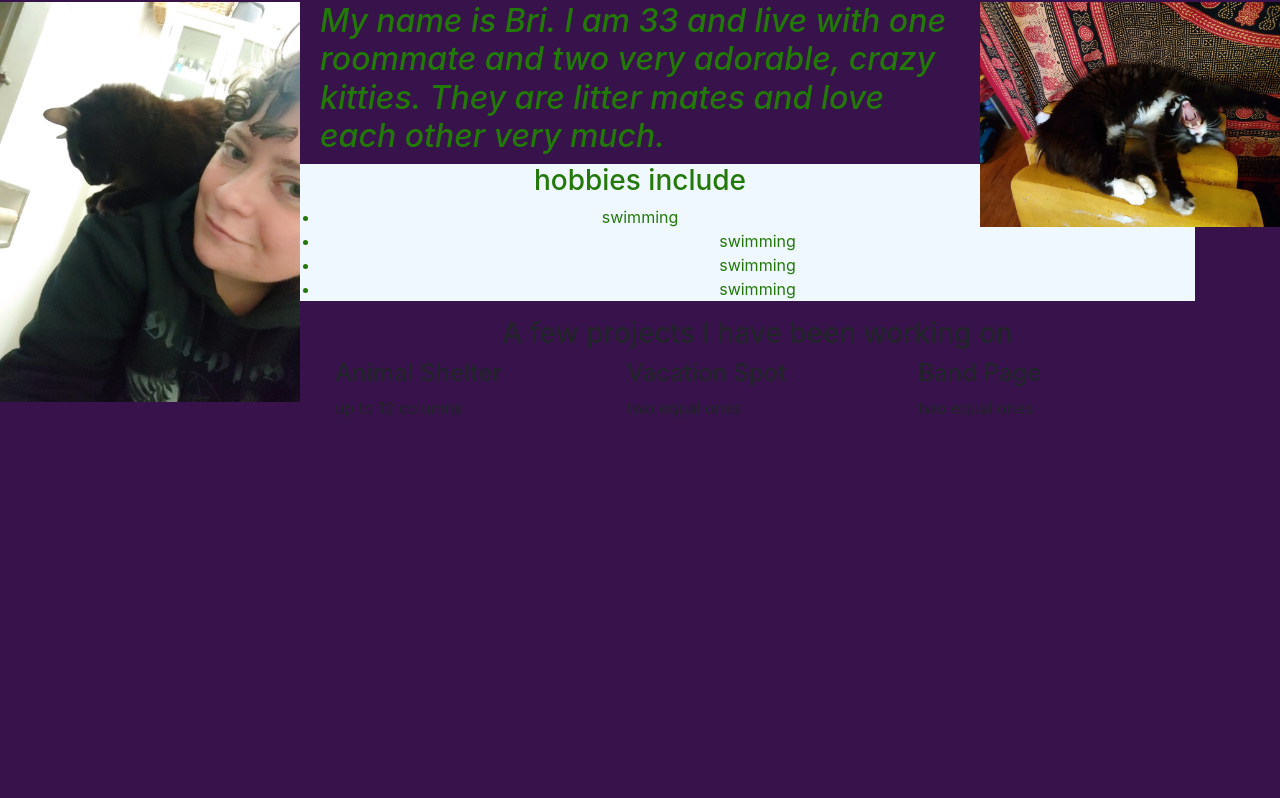
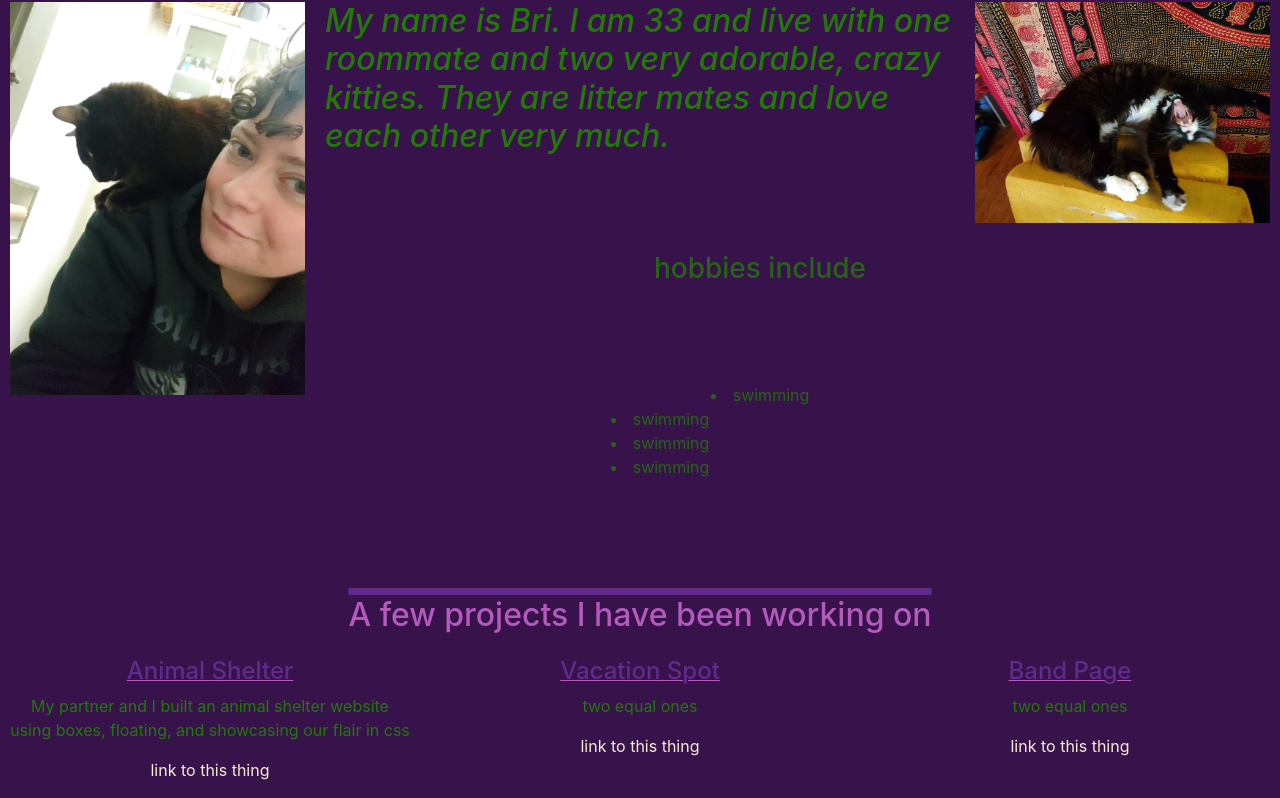
Before and after one commit to BriChavez/test1, a plain HTML site: page index.html in a window 1280 px wide. Shown: the part 198-996 px from the top of the page. Before the commit the page ends 800 px from the top, so only its background shows below. Drawn offline with Linux system fonts and the light colour scheme.

Commit message:
finishes the columns and style for the projects section

```diff
--- a/css/styles.css
+++ b/css/styles.css
@@ -1,5 +1,8 @@
 body {
   background-color: rgb(56, 18, 75);
+  margin-right: 10px;
+  margin-left: 10px;
+
 }
 
 h1 {
@@ -22,7 +25,10 @@ h1 {
 
 ul {
   text-align: center;
+  list-style-position: inside;
+  list-style-type: disc;
 }
+
 h2 {
   color: rgb(34, 121, 8);
   border: 50px soild rgb(142, 72, 145);
@@ -41,16 +47,34 @@ h2 {
 }
 
 .hobbies {
-  background-color: aliceblue;
-  color: rgb(34, 121, 8);
+  padding-top: 8%;
+  color: rgba(34, 121, 8, 0.801);
   text-align: center;
-}
-
-span {
-  position: center;
-  right: 20%;
 }
 
 h3 {
   text-align: center;
 }
+
+.container2 {
+  padding-top: 8%;
+  text-align: center;
+}
+
+h4 {
+
+  text-decoration: overline rgb(96, 43, 139) 7px;
+  color: rgb(180, 90, 189);
+  font-size: 200%;
+}
+
+h5 {
+  color: rgb(96, 43, 139);
+  padding-top: 15px;
+  text-decoration: underline rgb(180, 90, 189) 5%;
+  font-size: 150%;
+}
+
+p {
+  color:rgb(34, 121, 8)
+}
--- a/index.html
+++ b/index.html
@@ -16,38 +16,33 @@
   <div class="hobbies">
     <h3>hobbies include</h3>
       <ul class="hobbies">
-        <li>
-          <span>swimming</span>
-        </li>
-        <li>
-          <span>swimming</span>
-        </li>
-        <li>
-          <span>swimming</span>
-        </li>
-        <li>
-          <span>swimming</span>
-        </li>
+        <li>swimming</li>
+        <li>swimming</li>
+        <li>swimming</li>
+        <li>swimming</li>
       </ul>
   </div>
   </div>
 </body>
 
 <body>
-  <div class="container">
-    <h3>A few projects I have been working on</h3>
+  <div class="container2">
+    <h4>A few projects I have been working on</h4>
     <div class="row">
       <div class="col-4">
-        <h4>Animal Shelter</h4>
-        <p>up to 12 columns</p>
+        <h5>Animal Shelter</h5>
+        <p>My partner and I built an animal shelter website using boxes, floating, and showcasing our flair in css<p>
+        <a href="https://developer.mozilla.org/en-US/docs/Learn/CSS/Styling_text/Styling_links" style="color:antiquewhite">link to this thing</a>
       </div>
       <div class="col-4">
-        <h4>Vacation Spot</h4>
+        <h5>Vacation Spot</h5>
         <p>two equal ones</p>
+        <a href="https://developer.mozilla.org/en-US/docs/Learn/CSS/Styling_text/Styling_links" style="color:antiquewhite">link to this thing</a>
       </div>
       <div class="col-4">
-        <h4>Band Page</h4>
+        <h5>Band Page</h5>
         <p>two equal ones</p>
+        <a href="https://developer.mozilla.org/en-US/docs/Learn/CSS/Styling_text/Styling_links" style="color:antiquewhite">link to this thing</a>
       </div>
     </div>
   </div>
```
